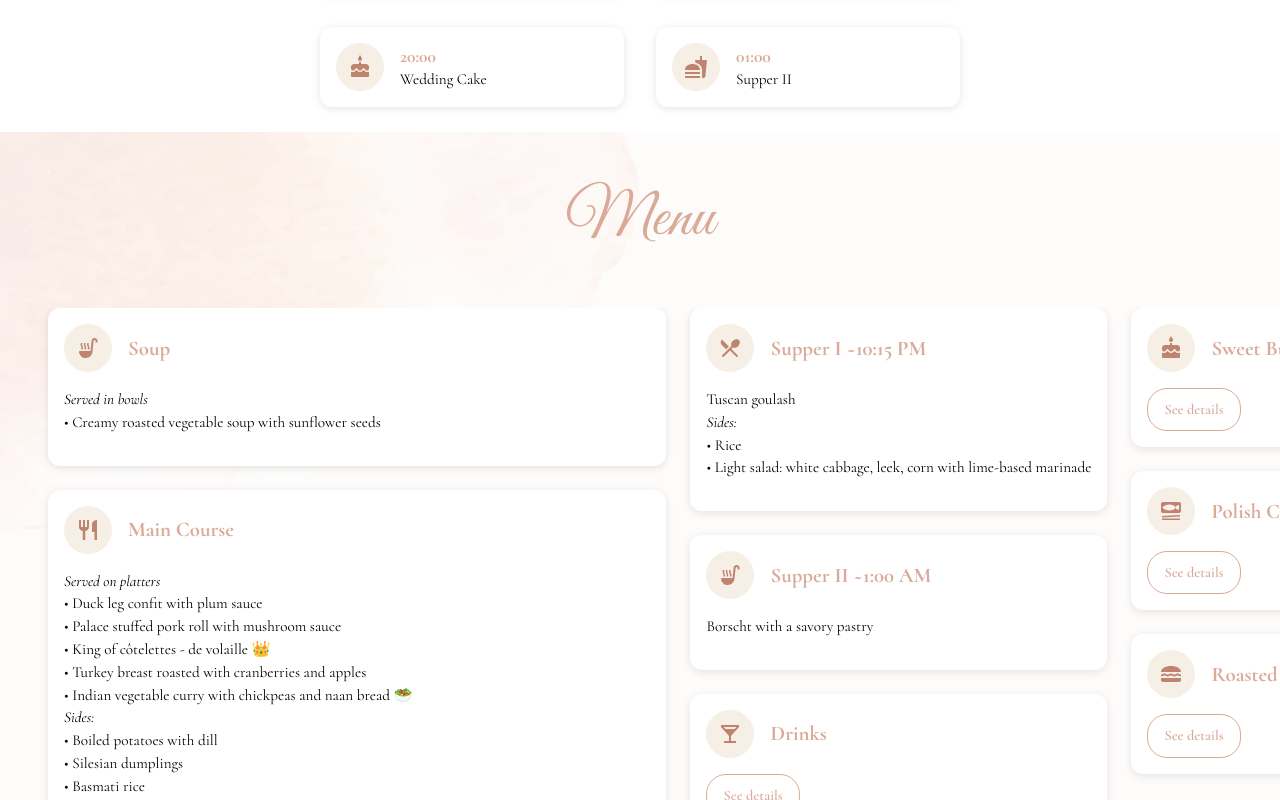
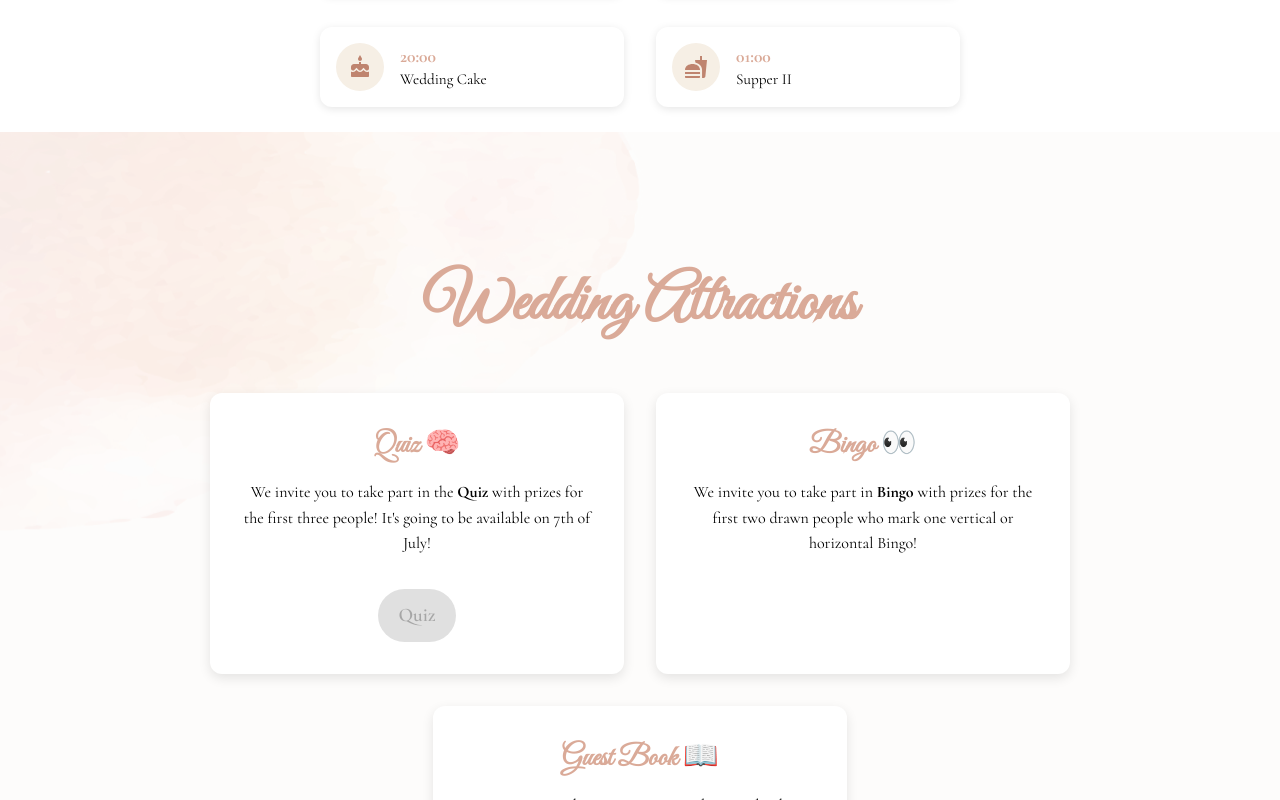
Before and after one commit to Milszym/wedding-web, a React (Create React App) app: page / in a window 1280 px wide. Shown: the part 6300-7100 px from the top of the page. Built offline with nearby package versions, Linux system fonts and the light colour scheme.

Commit message:
Update AppContent.tsx to show attractions

```diff
--- a/src/ui/AppContent.tsx
+++ b/src/ui/AppContent.tsx
@@ -22,7 +22,7 @@ export const AppContent = () => {
         <Rsvp/>
         <Tables/>
         <Schedule/>
-        {/* <Attractions /> */}
+        <Attractions />
         <Menu />
 
         <FloatingButtons />
```
